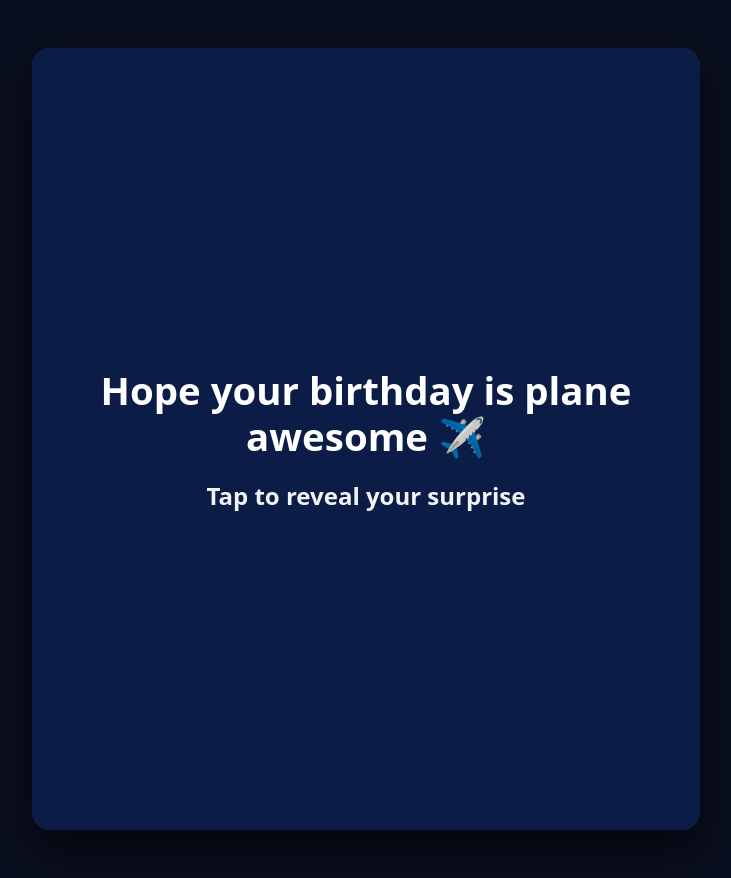
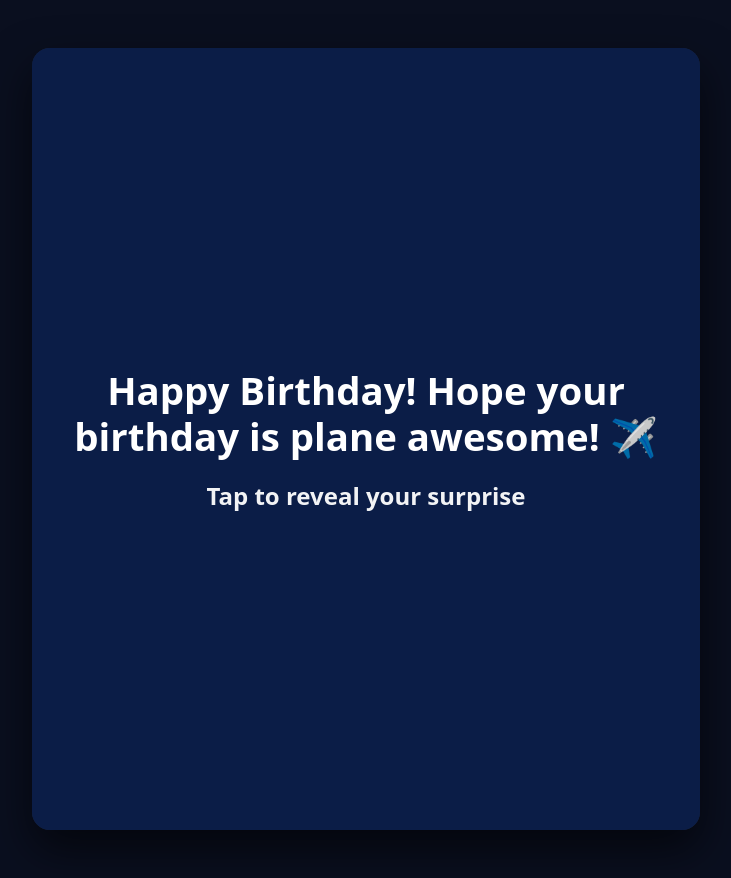
Before and after one commit to PaxtonPep/Birthday-card, a plain HTML site: page index.html in a window 1280 px wide. Shown: the whole page, without its empty margins (274-1005 px from the left). Drawn offline with Linux system fonts and the light colour scheme.

Commit message:
Update index.html

```diff
--- a/index.html
+++ b/index.html
@@ -130,7 +130,7 @@
   <!-- BIG BOLD OVERLAY -->
   <div class="overlay" id="overlay">
     <div class="overlay-title">
-      Hope your birthday is <strong>plane awesome</strong> ✈️
+      Happy Birthday! Hope your birthday is <strong>plane awesome!</strong> ✈️
     </div>
     <div class="overlay-sub">
       Tap to reveal your surprise
```
